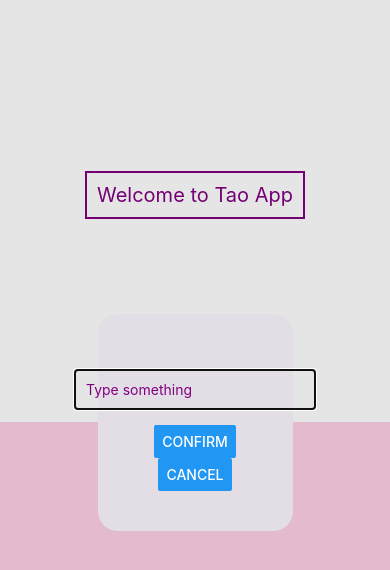
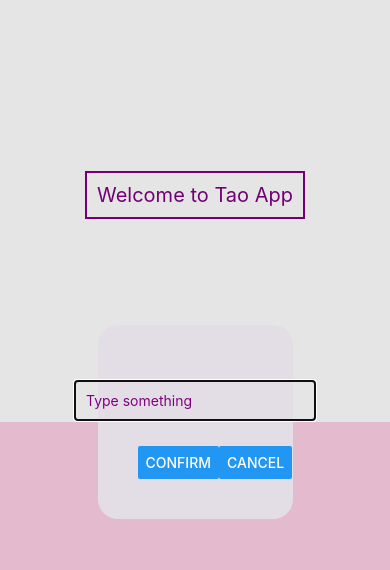
Before and after one commit to taowu-neu/Fall2024-Thu, a React Native app: screen / in a window 390 px wide. Both pictures are taken after a click on the button "ADD A GOAL". Shown: the top 570 px of the page. Built offline with nearby package versions, Linux system fonts and the light colour scheme.

Commit message:
make the button horizontally

```diff
--- a/Components/Input.js
+++ b/Components/Input.js
@@ -20,8 +20,10 @@ const Input = (props) => {
             onChangeText={setText}
             autoFocus={props.focus}
           />
-          <Button title='Confirm' onPress={handleConfirm} />
-          <Button title='Cancel' onPress={props.cancelHandler} />
+          <View style={styles.buttonContainer}>
+            <Button title='Confirm' onPress={handleConfirm} />
+            <Button title='Cancel' onPress={props.cancelHandler} />
+          </View>
         </View>
       </View>
     </Modal>
@@ -49,6 +51,12 @@ const styles = StyleSheet.create({
     padding: 10,
     color: 'purple',
   },
+  buttonContainer: {
+    flexDirection: 'row',
+    justifyContent: 'space-between',
+    width: '100%',
+    marginTop: 10,
+  },
 });
 
 export default Input;
```
